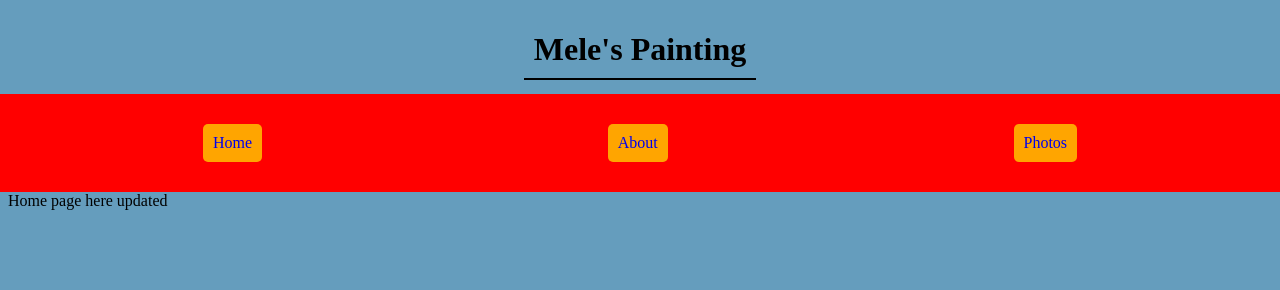
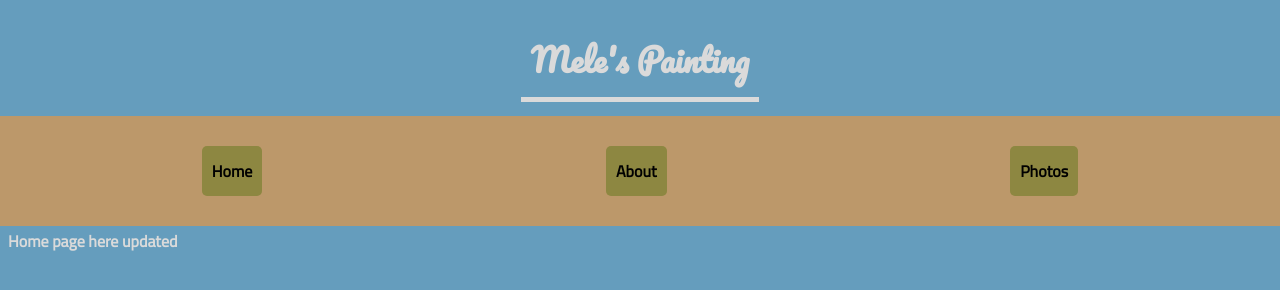
Before and after one commit to kangaroofist57/mele-paint-website, a plain HTML site: page index.html in a window 1280 px wide. Drawn offline with Linux system fonts and the light colour scheme.

Commit message:
added lots of styling to everything

```diff
--- a/index.html
+++ b/index.html
@@ -3,7 +3,10 @@
 <head>
     <meta charset="UTF-8">
     <meta name="viewport" content="width=device-width, initial-scale=1.0">
-    <title>Mele</title>
+	<title>Mele</title>
+
+	<link href="https://fonts.googleapis.com/css2?family=Pacifico&display=swap" rel="stylesheet">
+	<link href="https://fonts.googleapis.com/css2?family=Cairo&display=swap" rel="stylesheet">
 
 	<link rel="stylesheet" href="styles/nav-bar.css">
 	<link rel="stylesheet" href="styles/body.css">
--- a/styles/body.css
+++ b/styles/body.css
@@ -1,3 +1,6 @@
 body {
     background-color: #659DBD;
+    font-family: 'Cairo', sans-serif;
+    font-weight: 600;
+    color: #DADADA;
 }
--- a/styles/nav-bar.css
+++ b/styles/nav-bar.css
@@ -1,29 +1,31 @@
 .nav-links {
-	background-color: orange;
+	background-color: #8D8741;
 	padding: 10px;
 	border-radius: 5px;
 }
 
 .nav-links:hover {
-	background-color: blue;
+	background-color: #FBEEC1;
 }
 
 .nav-links a {
+	color: black;
 	text-decoration: none;
 }
 
 .nav-buttons {
 	display: flex;
 	justify-content: space-around;
-	background-color: red;
+	background-color: #BC986A;
 	padding: 30px;
 	margin: -8px -8px 0px -8px;
 }
 
 .heading  h1 {
+	font-family: 'Pacifico', cursive;
 	text-align: center;
 	padding: 10px;
-	border-bottom: black 2px solid;
+	border-bottom: #DADADA 5px solid;
 	width: fit-content;
 	margin-left: auto;
 	margin-right: auto;
```
Also changed, not shown: about.html (+4 -1 lines), photos.html (+4 -1 lines).
